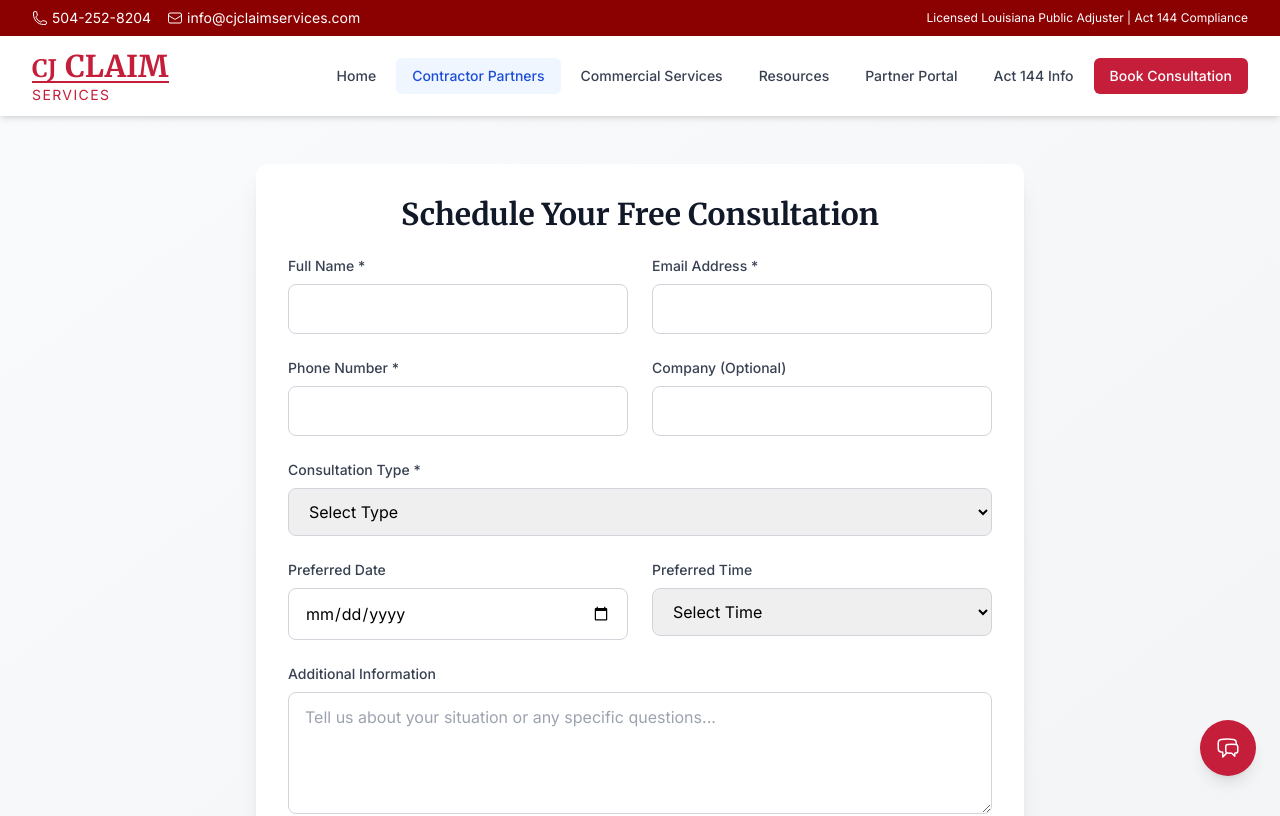
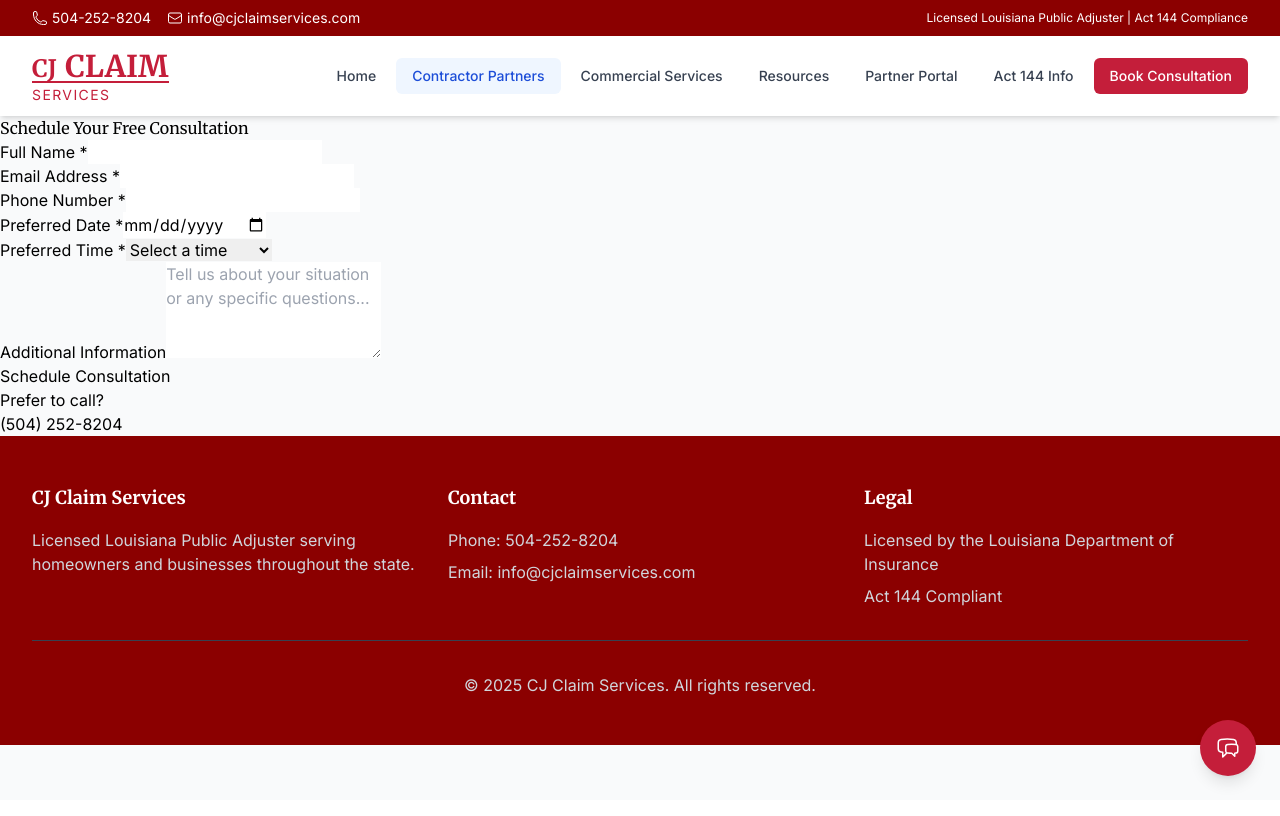
Before and after one commit to eatsalad239/cj-public-adjusteer, a React (Vite) app: page /book-appointment in a window 1280 px wide. Shown: the top 816 px of the page. Built offline with nearby package versions, Linux system fonts and the light colour scheme.

Commit message:
Replace React form with standard HTML form

```diff
--- a/src/pages/AppointmentBooking.jsx
+++ b/src/pages/AppointmentBooking.jsx
@@ -1,140 +1,76 @@
-import React from 'react';
-import { CalendarIcon, PhoneIcon } from '@heroicons/react/24/outline';
-
 const AppointmentBooking = () => {
   return (
-    <div className="min-h-screen bg-gradient-to-br from-gray-50 to-gray-100 py-12 px-4 sm:px-6 lg:px-8">
-      <div className="max-w-3xl mx-auto">
-        <div className="bg-white rounded-xl shadow-xl p-8">
-          <h2 className="text-3xl font-bold text-gray-900 mb-6 text-center">
-            Schedule Your Free Consultation
-          </h2>
+    <div>
+      <h2>Schedule Your Free Consultation</h2>
       <form method="post" action="">
-            <div className="grid md:grid-cols-2 gap-6">
         <div>
-                <label htmlFor="name" className="block text-sm font-medium text-gray-700 mb-2">
-                  Full Name *
-                </label>
+          <label htmlFor="name">Full Name *</label>
           <input
             type="text"
             id="name"
             name="name"
             required
-                  className="w-full px-4 py-3 border border-gray-300 rounded-lg focus:ring-2 focus:ring-red-500 focus:border-transparent transition-all"
           />
         </div>
+
         <div>
-                <label htmlFor="email" className="block text-sm font-medium text-gray-700 mb-2">
-                  Email Address *
-                </label>
+          <label htmlFor="email">Email Address *</label>
           <input
             type="email"
             id="email"
             name="email"
             required
-                  className="w-full px-4 py-3 border border-gray-300 rounded-lg focus:ring-2 focus:ring-red-500 focus:border-transparent transition-all"
           />
         </div>
+
         <div>
-                <label htmlFor="phone" className="block text-sm font-medium text-gray-700 mb-2">
-                  Phone Number *
-                </label>
+          <label htmlFor="phone">Phone Number *</label>
           <input
             type="tel"
             id="phone"
             name="phone"
             required
-                  className="w-full px-4 py-3 border border-gray-300 rounded-lg focus:ring-2 focus:ring-red-500 focus:border-transparent transition-all"
           />
         </div>
+
         <div>
-                <label htmlFor="company" className="block text-sm font-medium text-gray-700 mb-2">
-                  Company (Optional)
-                </label>
+          <label htmlFor="date">Preferred Date *</label>
           <input
-                  type="text"
-                  id="company"
-                  name="company"
-                  className="w-full px-4 py-3 border border-gray-300 rounded-lg focus:ring-2 focus:ring-red-500 focus:border-transparent transition-all"
+            type="date"
+            id="date"
+            name="date"
+            required
           />
         </div>
-              <div className="md:col-span-2">
-                <label htmlFor="consultationType" className="block text-sm font-medium text-gray-700 mb-2">
-                  Consultation Type *
-                </label>
-                <select
-                  id="consultationType"
-                  name="consultationType"
-                  required
-                  className="w-full px-4 py-3 border border-gray-300 rounded-lg focus:ring-2 focus:ring-red-500 focus:border-transparent transition-all"
-                >
-                  <option value="">Select Type</option>
-                  <option value="commercial">Commercial Property Claim</option>
-                  <option value="residential">Residential Property Claim</option>
-                  <option value="contractor">Contractor Partnership</option>
-                  <option value="denied">Denied/Underpaid Claim</option>
-                </select>
-              </div>
+
         <div>
-                <label htmlFor="preferredDate" className="block text-sm font-medium text-gray-700 mb-2">
-                  Preferred Date
-                </label>
-                <input
-                  type="date"
-                  id="preferredDate"
-                  name="preferredDate"
-                  className="w-full px-4 py-3 border border-gray-300 rounded-lg focus:ring-2 focus:ring-red-500 focus:border-transparent transition-all"
-                />
-              </div>
-              <div>
-                <label htmlFor="preferredTime" className="block text-sm font-medium text-gray-700 mb-2">
-                  Preferred Time
-                </label>
-                <select
-                  id="preferredTime"
-                  name="preferredTime"
-                  className="w-full px-4 py-3 border border-gray-300 rounded-lg focus:ring-2 focus:ring-red-500 focus:border-transparent transition-all"
-                >
-                  <option value="">Select Time</option>
+          <label htmlFor="time">Preferred Time *</label>
+          <select id="time" name="time" required>
+            <option value="">Select a time</option>
             <option value="Morning (9-12)">Morning (9-12)</option>
             <option value="Afternoon (12-4)">Afternoon (12-4)</option>
             <option value="Evening (4-6)">Evening (4-6)</option>
           </select>
         </div>
-              <div className="md:col-span-2">
-                <label htmlFor="notes" className="block text-sm font-medium text-gray-700 mb-2">
-                  Additional Information
-                </label>
+
+        <div>
+          <label htmlFor="notes">Additional Information</label>
           <textarea
             id="notes"
             name="notes"
-                  rows={4}
-                  className="w-full px-4 py-3 border border-gray-300 rounded-lg focus:ring-2 focus:ring-red-500 focus:border-transparent transition-all"
+            rows="4"
             placeholder="Tell us about your situation or any specific questions..."
-                />
+          ></textarea>
         </div>
-            </div>
-            <div className="mt-8">
-              <button
-                type="submit"
-                className="w-full bg-red-600 text-white py-4 px-6 rounded-lg font-semibold hover:bg-red-700 transition-colors duration-200 shadow-lg hover:shadow-xl flex items-center justify-center"
-              >
-                <CalendarIcon className="h-5 w-5 mr-2" />
-                Schedule Consultation
-              </button>
+
+        <div>
+          <button type="submit">Schedule Consultation</button>
         </div>
       </form>
-          <div className="mt-8 text-center">
-            <p className="text-gray-600 mb-4">Prefer to call?</p>
-            <a
-              className="inline-flex items-center px-6 py-3 border border-gray-300 rounded-lg text-gray-700 hover:bg-gray-50 transition-colors"
-              href="tel:504-252-8204"
-            >
-              <PhoneIcon className="h-5 w-5 mr-2" />
-              (504) 252-8204
-            </a>
-          </div>
-        </div>
+
+      <div>
+        <p>Prefer to call?</p>
+        <a href="tel:504-252-8204">(504) 252-8204</a>
       </div>
     </div>
   );
```
Lines whose indentation alone changed are shown as unchanged.
